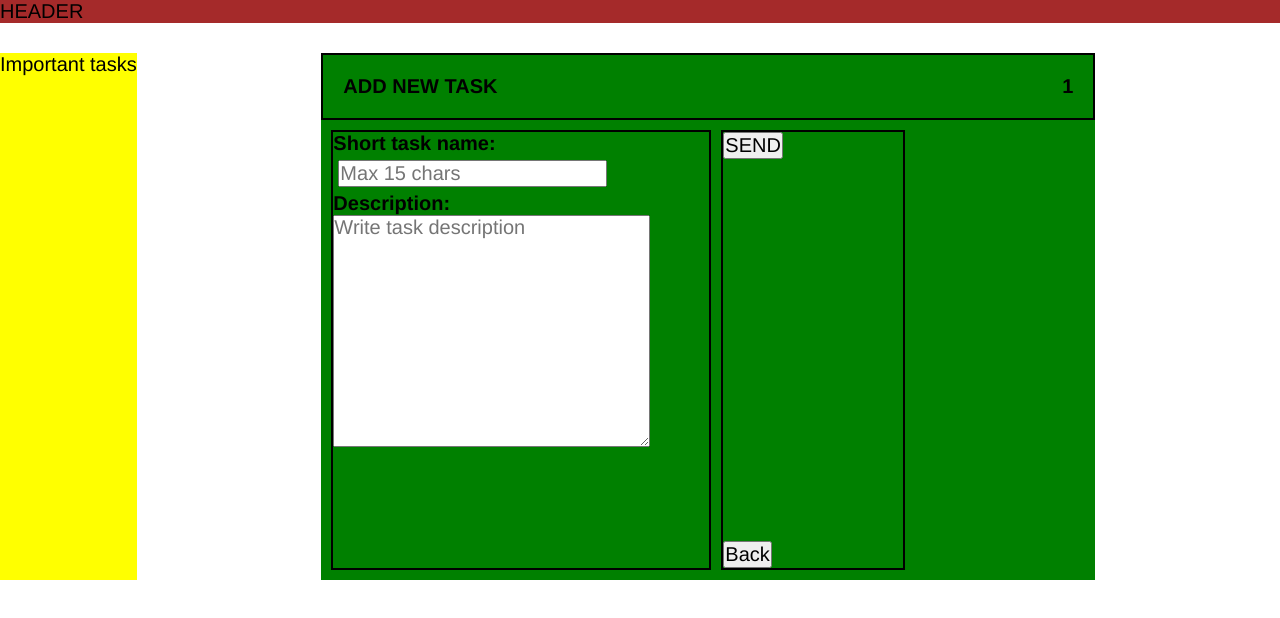
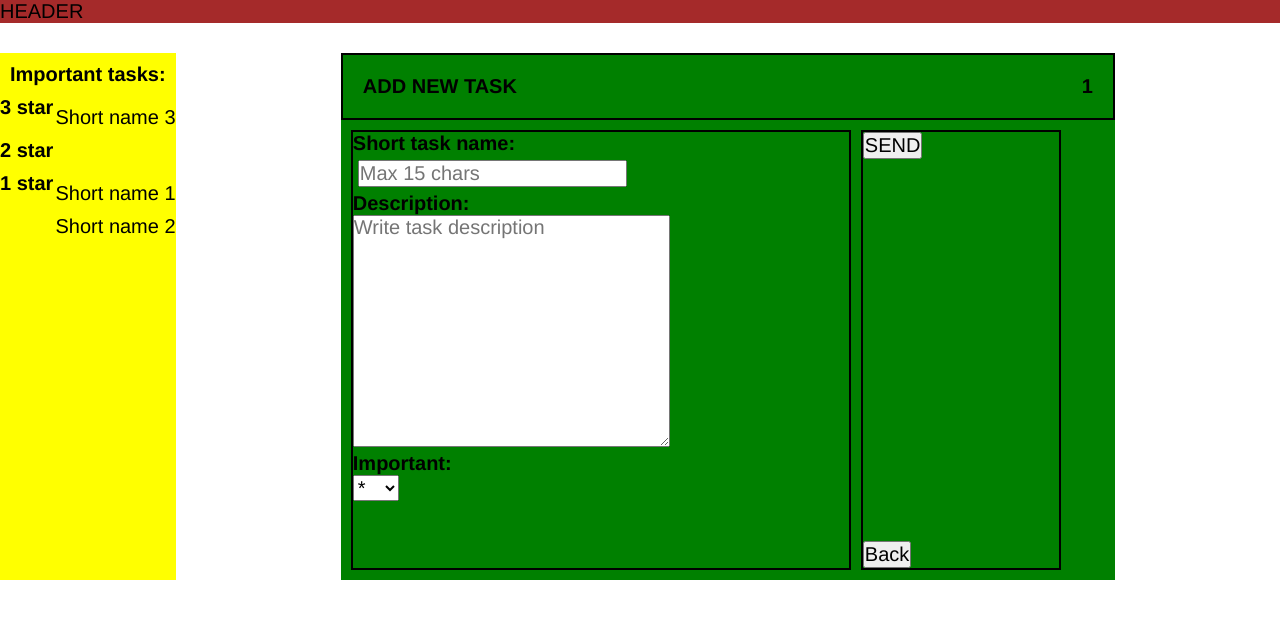
Before and after one commit to MrPhilipp0/Calendar, a React (Create React App) app: page /Calendar/tasks/1/addTask in a window 1280 px wide. Shown: the top 618 px of the page. Built offline with nearby package versions, Linux system fonts and the light colour scheme.

Commit message:
Add component Important tasks

```diff
--- a/src/App.js
+++ b/src/App.js
@@ -16,12 +16,14 @@ const testTasks = [ // pomocnicza tablica z taskami
         checked: true,
         shortName: 'Short name 1',
         text: 'Text 1',
+        important: 1,
       },
       {
         id: 2,
         checked: false,
         shortName: 'Short name 3',
         text: 'Text 3',
+        important: 3,
       },
     ]
   },
@@ -33,6 +35,7 @@ const testTasks = [ // pomocnicza tablica z taskami
         checked: false,
         shortName: 'Short name 2',
         text: 'Text 2',
+        important: 1,
       },
     ]
   }
--- a/src/components/Calendar/AddTask.js
+++ b/src/components/Calendar/AddTask.js
@@ -9,6 +9,7 @@ const AddTask = () => {
 
   const [shortText, setShortText] = React.useState(''); //stan którkiej nazwy
   const [text, setText] = React.useState(''); //stan opisu
+  const [important, setImportant] = React.useState(1);
   const {tasksList, setTasksList} = React.useContext(TaskContext);
 
   const location = useLocation();
@@ -26,11 +27,17 @@ const AddTask = () => {
     setText(text => e.target.value);
   }
 
+  const handleImportantChange = e => {
+    setImportant(important => Number(e.target.value));
+  }
+
   const sendTask = () => {
     const currentTask = {
+      id: taskCounter,
+      checked: false,
       shortName: shortText,
       text: text,
-      id: taskCounter,
+      important,
     };
     let array = [...tasksList];
 
@@ -70,6 +77,13 @@ const AddTask = () => {
             <h2>Description: </h2>
             <textarea cols="25" rows="10" value={text} placeholder="Write task description" onChange={handleTextChange}></textarea>
 
+            <h2>Important: </h2>
+            <select name="important" onChange={handleImportantChange}>
+              <option value="1">*</option>
+              <option value="2">**</option>
+              <option value="3">***</option>
+            </select>
+
           </form>
         </div>
 
--- a/src/components/Calendar/Task.js
+++ b/src/components/Calendar/Task.js
@@ -7,12 +7,13 @@ const Task = (props) => {
   const [shortText, setShortText] = React.useState(props.shortName); //stan którkiej nazwy
   const [text, setText] = React.useState(props.text); //stan opisu
   const [check, setCheck] = React.useState(props.checkbox); //stan checkboxa
+  const [important, setImportant] = React.useState(props.important); //stan ważności zadania
   const [backText, setBackText] = React.useState({shortText, text}); //backup podczas edycji
 
   const handleSubmit = e => e.preventDefault();
 
   const handleShortTextChange = e => { //aktualizacja krótkiej nazwy
-    setShortText(shortText => e.target.value);
+    e.target.value.length < 16 && setShortText(shortText => e.target.value);
   }
 
   const handleTextChange = e => { //aktualizacja opisu
@@ -42,7 +43,20 @@ const Task = (props) => {
 
   const handleCheckedClick = e => {
     setCheck(check => !check);
-    props.check(props.id, e.target.checked)
+    props.check(props.id, e.target.checked);
+  }
+
+  const handleImportantChange = e => {
+    setImportant(important => Number(e.target.value));
+    props.changeImportant(props.id, e.target.value);
+  }
+
+  const importantStars = () => {
+    let stars = '';
+    for (let i=0; i<important; i++) {
+      stars += '*';
+    }
+    return stars;
   }
 
   const TaskVariant = () => { //Wyświetlania taska, w zależności czy jest w stanie edycji czy nie
@@ -55,6 +69,11 @@ const Task = (props) => {
               <textarea cols="25" rows="10" value={text} placeholder="Edit task" onChange={handleTextChange}></textarea>
             </div>
             <div>
+              <select name="important" onChange={handleImportantChange} defaultValue={important}>
+                <option value='1'>*</option>
+                <option value='2'>**</option>
+                <option value='3'>***</option>
+              </select>
               <button onClick={handleSaveClick}>Save</button>
               <button onClick={handleBackClick}>Back</button>
             </div>
@@ -72,6 +91,7 @@ const Task = (props) => {
             </div>
           </div>
           <div>
+            <p>{importantStars()}</p>
             <button onClick={handleEditClick}>Edit</button>
             <button onClick={handleDeleteClick}>Delete</button>
           </div>
--- a/src/components/Calendar/TasksList.js
+++ b/src/components/Calendar/TasksList.js
@@ -55,8 +55,18 @@ const TasksList = () => {
     updateTasksList();
   }
 
-  // Wyświetlanie wszystkich zadań (aktualnie wszystkich, później z danego dnia)
-  const Tasks = () => dayTasks.tasks.map(task => <Task key={task.id} id={task.id} shortName={task.shortName} text={task.text} checkbox={task.checked} save={handleSaveTask} delete={handleDeleteTask} check={handleCheckbox}/>)
+  const handleImportantChange = (id, value) => {
+    array = [...dayTasks.tasks];
+    index = array.findIndex(item => item.id === id);
+    array[index].important = Number(value);
+    setDayTasks(tasks => ({
+      idDay: idDay,
+      tasks: array,
+    }));
+    updateTasksList();
+  }
+
+  const Tasks = () => dayTasks.tasks.map(task => <Task key={task.id} id={task.id} shortName={task.shortName} text={task.text} checkbox={task.checked} important={task.important} save={handleSaveTask} delete={handleDeleteTask} check={handleCheckbox} changeImportant={handleImportantChange}/>)
 
   return (
     <div>
--- a/src/components/LeftSide/Importants.js
+++ b/src/components/LeftSide/Importants.js
@@ -1,9 +1,52 @@
 import React from 'react';
+import { TaskContext } from '../Context/TaskToContext';
 
 const Importants = () => {
+
+const {tasksList} = React.useContext(TaskContext);
+const importantsList = {star1:[], star2:[], star3:[]};
+
+tasksList.forEach(day => {
+  day.tasks.forEach(task => {
+    switch (task.important) {
+      case 1:
+        importantsList.star1.push(<li key={task.id}>{task.shortName}</li>);
+        break;
+      case 2:
+        importantsList.star2.push(<li key={task.id}>{task.shortName}</li>);
+        break;
+      case 3:
+        importantsList.star3.push(<li key={task.id}>{task.shortName}</li>);
+        break
+      default:
+        break;
+    }
+  })
+})
+
   return (
     <div className='importants'>
-      <p> Important tasks </p>
+      <h2>Important tasks:</h2>
+        <ul>
+          <li>
+            <h6>3 star</h6>
+            <ul>
+              {importantsList.star3}
+            </ul>
+          </li>
+          <li>
+            <h6>2 star</h6>
+            <ul>
+              {importantsList.star2}
+            </ul>
+          </li>
+          <li>
+            <h6>1 star</h6>
+            <ul>
+              {importantsList.star1}
+            </ul>
+          </li>
+        </ul>
     </div>
   );
 }
--- a/src/styles/App.css
+++ b/src/styles/App.css
@@ -118,3 +118,7 @@ div.App {
   background-color: yellow;
   margin-bottom: 3px;
 }
+
+.importants h2{
+  margin: 0.5rem;
+}
--- a/src/styles/TasksMenu.css
+++ b/src/styles/TasksMenu.css
@@ -12,12 +12,12 @@
 }
 
 .leftSectionTasks {
-  width: 380px;
+  width: 500px;
   border: solid 2px black;
 }
 
 .rightSectionTasks {
-  width: 184px;
+  width: 200px;
   margin-left:  10px;
   border: solid 2px black;
   display: flex;
```
